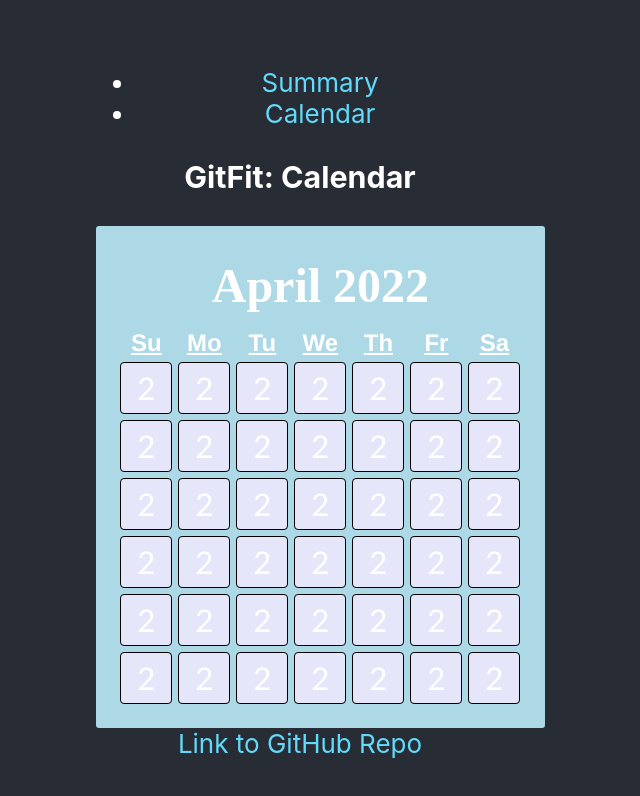
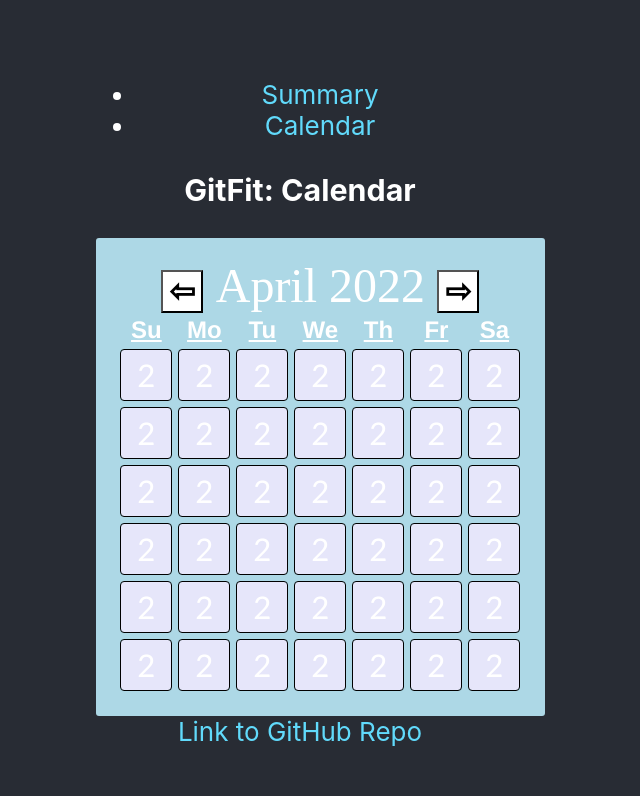
Before and after one commit to LukeSandsor/GitFit-App, a React (Create React App) app in the folder frontend/: page /#/calendar in a window 1280 px wide. Shown: the top 796 px of the page, without its empty margins (340-980 px from the left). Built offline with nearby package versions, Linux system fonts and the light colour scheme.

Commit message:
added buttons to calendar

```diff
--- a/frontend/src/CalendarObject/Calendar.css
+++ b/frontend/src/CalendarObject/Calendar.css
@@ -16,8 +16,15 @@
   scrollbar-width: none;  /* Firefox */
 }
 
+/* For the arrow buttons on Calendar */
+.arrow-button {
+  font-size: larger;
+  font-weight: bold;
+  background-color: white;
+}
+
 /* For Month and Year Appearance */
-.calendar > h4 {
+#month-year-text {
   font-family: cursive;
   font-size: 36pt;
   margin: 3%;
--- a/frontend/src/CalendarObject/Calendar.js
+++ b/frontend/src/CalendarObject/Calendar.js
@@ -80,7 +80,11 @@
 function Calendar(props) {
     return (
       <div className='calendar'>
-        <h4>{props.dateData.month} {props.dateData.year}</h4>
+        <div>
+          <button class="arrow-button">&#8678;</button>
+          <span id="month-year-text">{props.dateData.month} {props.dateData.year}</span>
+          <button class="arrow-button">&#8680;</button>
+        </div>
         <table>
             <CalendarHeader />
             <CalendarBody />
```
